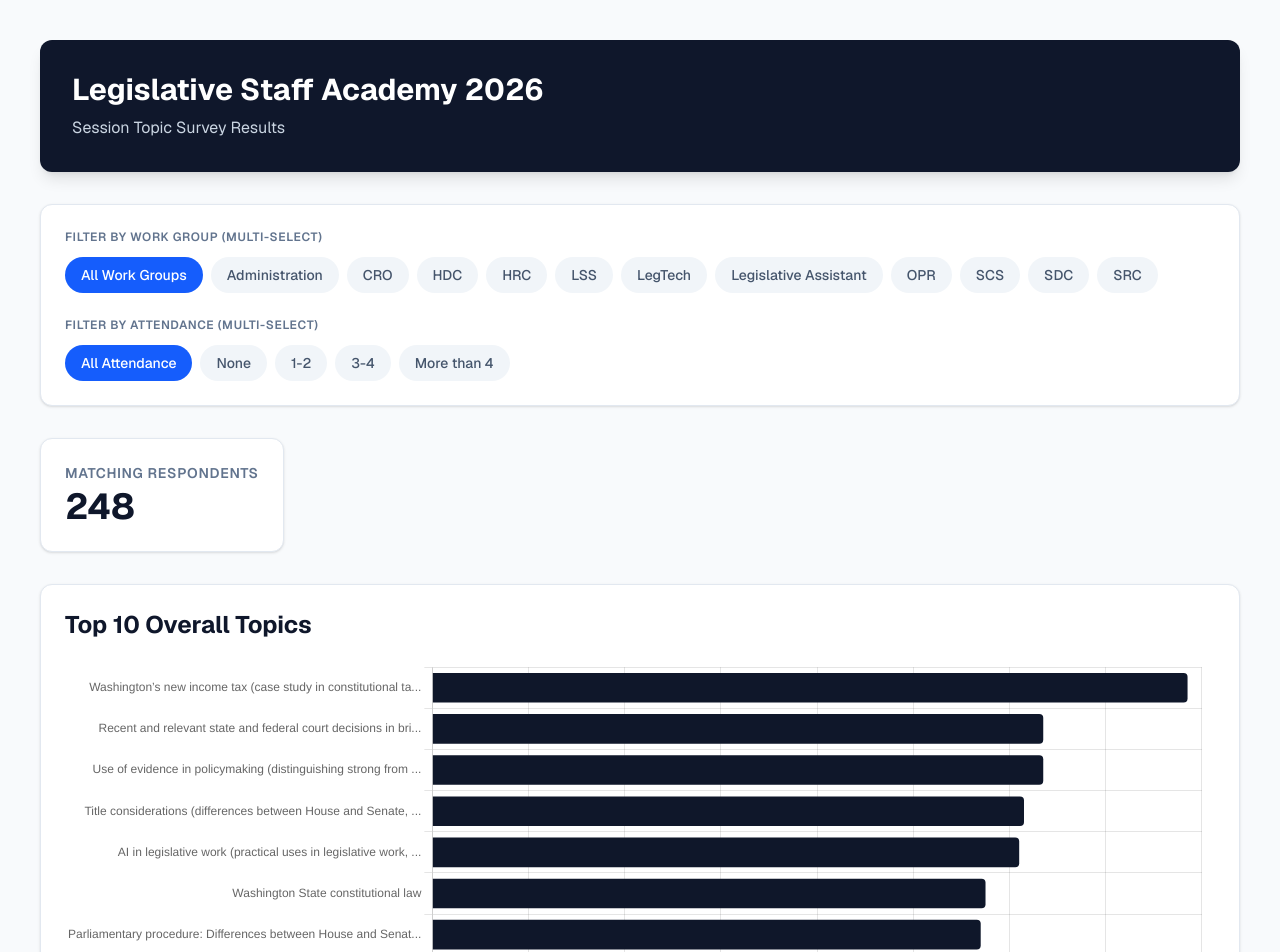
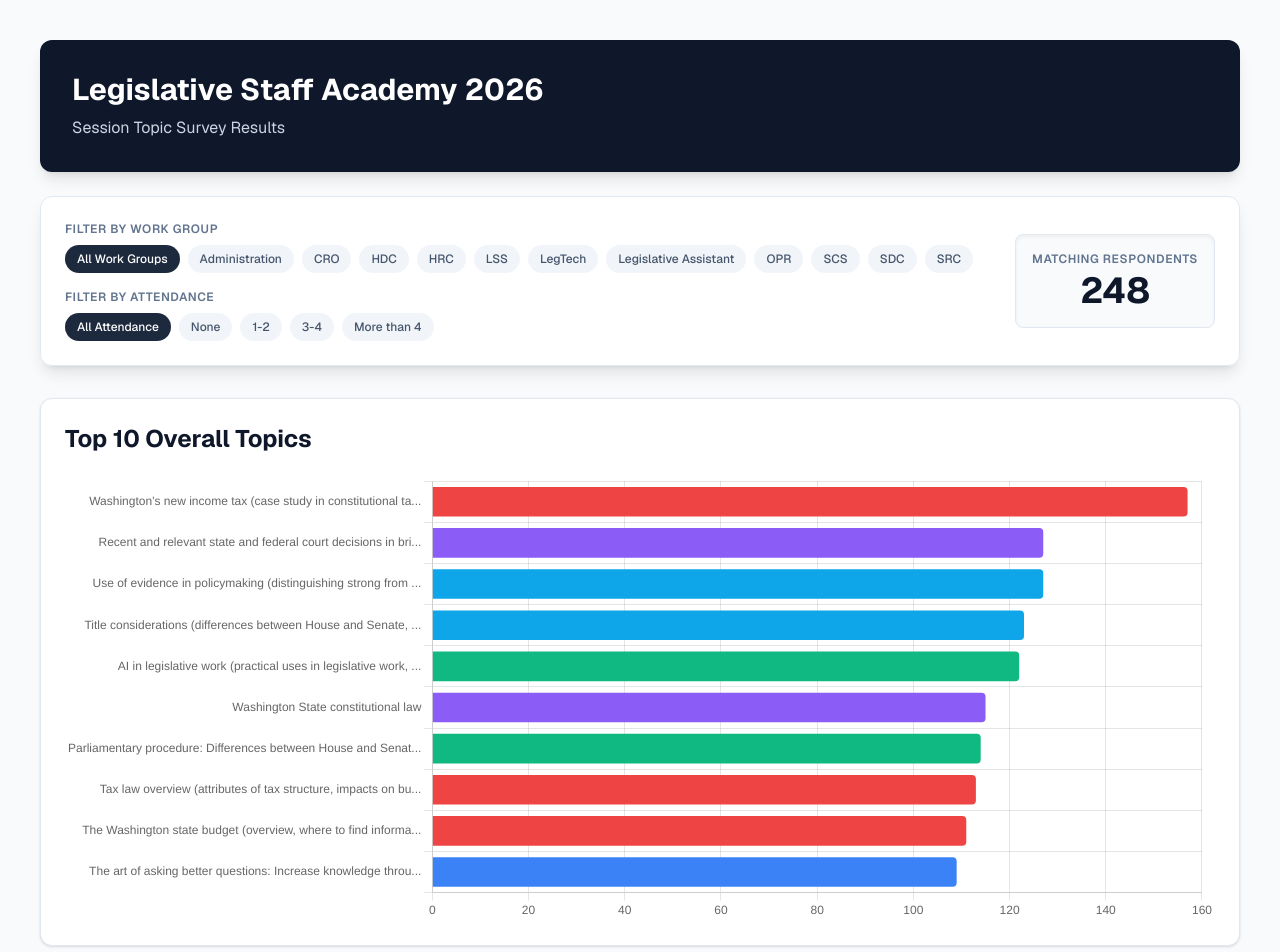
Before and after one commit to sspdak/lsa-dashboard, a Next.js app: page /lsa-survey in a window 1280 px wide. Shown: the top 952 px of the page. Built offline with nearby package versions, Linux system fonts and the light colour scheme.

Commit message:
Update layout: sticky filters and category colors

```diff
--- a/app/lsa-survey/page.tsx
+++ b/app/lsa-survey/page.tsx
@@ -6,16 +6,18 @@ import { Bar } from 'react-chartjs-2';
 
 ChartJS.register(Tooltip, Legend, CategoryScale, LinearScale, BarElement);
 
+// We've added specific colors to each category
 const CATEGORIES = [
-  { id: 'genProf', title: 'General Professional Development' },
-  { id: 'legProc', title: 'Legislative Process and Environment' },
-  { id: 'policy', title: 'Policy and Issue Areas' },
-  { id: 'budget', title: 'Budget and Fiscal Policy' },
-  { id: 'legal', title: 'Legal Foundations' },
-  { id: 'research', title: 'Research and Drafting' }
+  { id: 'genProf', title: 'General Professional Development', color: '#3b82f6' }, // Blue
+  { id: 'legProc', title: 'Legislative Process and Environment', color: '#10b981' }, // Emerald
+  { id: 'policy', title: 'Policy and Issue Areas', color: '#f59e0b' }, // Amber
+  { id: 'budget', title: 'Budget and Fiscal Policy', color: '#ef4444' }, // Red
+  { id: 'legal', title: 'Legal Foundations', color: '#8b5cf6' }, // Violet
+  { id: 'research', title: 'Research and Drafting', color: '#0ea5e9' } // Sky
 ];
 
-const COLORS = ['#0f172a', '#3b82f6', '#0ea5e9', '#6366f1', '#8b5cf6', '#cbd5e1'];
+// Fallback colors for when comparing multiple workgroups side-by-side
+const COMPARE_COLORS = ['#0f172a', '#64748b', '#94a3b8', '#cbd5e1'];
 
 export default function PublicDashboard() {
   const [data, setData] = useState<any[]>([]);
@@ -41,6 +43,21 @@ export default function PublicDashboard() {
   const rawAttendance = Array.from(new Set(data.map(d => d.attendance))).filter(Boolean);
   const attendanceOrder = ["None", "1-2", "3-4", "More than 4"];
   const sortedAttendance = attendanceOrder.filter(a => rawAttendance.includes(a));
+
+  // Build a map of Topic -> Category ID so we can color the overall chart correctly
+  const topicCategoryMap: Record<string, string> = {};
+  data.forEach(row => {
+    if (row.categories) {
+      Object.entries(row.categories).forEach(([catId, catStr]) => {
+        if (typeof catStr === 'string') {
+          catStr.split(';').forEach(t => {
+            const cleanT = t.trim();
+            if (cleanT) topicCategoryMap[cleanT] = catId;
+          });
+        }
+      });
+    }
+  });
 
   // Toggle Logic for Multi-Select Filters
   const toggleSelection = (item: string, currentList: string[], setList: (val: string[]) => void) => {
@@ -123,15 +140,34 @@ export default function PublicDashboard() {
 
     if (topTopics.length === 0 || overallCounts[topTopics[0]] === 0) return null;
 
-    // 4. Build ChartJS Data
+    // 4. Build ChartJS Data and Colors
+    const isComparing = compareGroups.length > 1;
+
     const chartData = {
       labels: topTopics.map(t => t.length > (isOverall ? 60 : 40) ? t.substring(0, isOverall ? 60 : 40) + '...' : t),
-      datasets: compareGroups.map((g, index) => ({
+      datasets: compareGroups.map((g, index) => {
+
+        // Determine coloring based on context
+        let barColors: string | string[];
+        if (isComparing) {
+          barColors = COMPARE_COLORS[index % COMPARE_COLORS.length]; // Use neutral colors to distinguish workgroups
+        } else if (categoryId) {
+          barColors = CATEGORIES.find(c => c.id === categoryId)?.color || '#0f172a'; // Single category color
+        } else {
+          // Overall chart: color each bar by its respective parent category
+          barColors = topTopics.map(t => {
+            const catId = topicCategoryMap[t];
+            return CATEGORIES.find(c => c.id === catId)?.color || '#0f172a';
+          });
+        }
+
+        return {
           label: g,
           data: topTopics.map(t => groupCounts[g][t]),
-        backgroundColor: COLORS[index % COLORS.length],
+          backgroundColor: barColors,
           borderRadius: 4
-      }))
+        };
+      })
     };
 
     return (
@@ -144,7 +180,7 @@ export default function PublicDashboard() {
               maintainAspectRatio: false,
               indexAxis: 'y',
               plugins: {
-                legend: { display: compareGroups.length > 1, position: 'top' },
+                legend: { display: isComparing, position: 'top' },
                 tooltip: { callbacks: { title: (ctx) => topTopics[ctx[0].dataIndex] } }
               },
               scales: { x: { ticks: { precision: 0 } } }
@@ -158,19 +194,21 @@ export default function PublicDashboard() {
   return (
     <div className="min-h-screen bg-slate-50 text-slate-800 p-6 md:p-10 font-sans">
       <div className="max-w-7xl mx-auto">
-        <header className="mb-8 p-8 bg-slate-900 rounded-xl shadow-lg text-white">
+        <header className="mb-6 p-8 bg-slate-900 rounded-xl shadow-lg text-white">
           <h1 className="text-3xl font-bold mb-2">Legislative Staff Academy 2026</h1>
           <p className="text-slate-300">Session Topic Survey Results</p>
         </header>
 
-        {/* Filters */}
-        <div className="bg-white p-6 rounded-xl shadow-sm border border-slate-200 mb-8">
-          <div className="mb-6">
-            <span className="block text-xs font-semibold text-slate-500 uppercase tracking-wider mb-3">Filter by Work Group (Multi-Select)</span>
+        {/* Sticky Header: Merged Filters & Metrics */}
+        <div className="sticky top-4 z-50 bg-white/95 backdrop-blur-md p-6 rounded-xl shadow-lg border border-slate-200 mb-8 flex flex-col xl:flex-row gap-6 items-start xl:items-center justify-between transition-all">
+
+          <div className="flex-1 w-full flex flex-col gap-4">
+            <div>
+              <span className="block text-xs font-semibold text-slate-500 uppercase tracking-wider mb-2">Filter by Work Group</span>
               <div className="flex flex-wrap gap-2">
                 <button
                   onClick={() => toggleSelection("All", selectedWorkGroups, setSelectedWorkGroups)}
-                className={`px-4 py-2 rounded-full text-sm font-medium transition-colors ${selectedWorkGroups.includes("All") ? 'bg-blue-600 text-white' : 'bg-slate-100 text-slate-600 hover:bg-slate-200'}`}
+                  className={`px-3 py-1.5 rounded-full text-xs font-medium transition-colors ${selectedWorkGroups.includes("All") ? 'bg-slate-800 text-white' : 'bg-slate-100 text-slate-600 hover:bg-slate-200'}`}
                 >
                   All Work Groups
                 </button>
@@ -178,7 +216,7 @@ export default function PublicDashboard() {
                   <button
                     key={wg}
                     onClick={() => toggleSelection(wg, selectedWorkGroups, setSelectedWorkGroups)}
-                  className={`px-4 py-2 rounded-full text-sm font-medium transition-colors ${selectedWorkGroups.includes(wg) ? 'bg-blue-600 text-white' : 'bg-slate-100 text-slate-600 hover:bg-slate-200'}`}
+                    className={`px-3 py-1.5 rounded-full text-xs font-medium transition-colors ${selectedWorkGroups.includes(wg) ? 'bg-slate-800 text-white' : 'bg-slate-100 text-slate-600 hover:bg-slate-200'}`}
                   >
                     {wg}
                   </button>
@@ -187,11 +225,11 @@ export default function PublicDashboard() {
             </div>
 
             <div>
-            <span className="block text-xs font-semibold text-slate-500 uppercase tracking-wider mb-3">Filter by Attendance (Multi-Select)</span>
+              <span className="block text-xs font-semibold text-slate-500 uppercase tracking-wider mb-2">Filter by Attendance</span>
               <div className="flex flex-wrap gap-2">
                 <button
                   onClick={() => toggleSelection("All", selectedAttendance, setSelectedAttendance)}
-                className={`px-4 py-2 rounded-full text-sm font-medium transition-colors ${selectedAttendance.includes("All") ? 'bg-blue-600 text-white' : 'bg-slate-100 text-slate-600 hover:bg-slate-200'}`}
+                  className={`px-3 py-1.5 rounded-full text-xs font-medium transition-colors ${selectedAttendance.includes("All") ? 'bg-slate-800 text-white' : 'bg-slate-100 text-slate-600 hover:bg-slate-200'}`}
                 >
                   All Attendance
                 </button>
@@ -199,7 +237,7 @@ export default function PublicDashboard() {
                   <button
                     key={att}
                     onClick={() => toggleSelection(att, selectedAttendance, setSelectedAttendance)}
-                  className={`px-4 py-2 rounded-full text-sm font-medium transition-colors ${selectedAttendance.includes(att) ? 'bg-blue-600 text-white' : 'bg-slate-100 text-slate-600 hover:bg-slate-200'}`}
+                    className={`px-3 py-1.5 rounded-full text-xs font-medium transition-colors ${selectedAttendance.includes(att) ? 'bg-slate-800 text-white' : 'bg-slate-100 text-slate-600 hover:bg-slate-200'}`}
                   >
                     {att}
                   </button>
@@ -208,10 +246,10 @@ export default function PublicDashboard() {
             </div>
           </div>
 
-        {/* Metrics */}
-        <div className="mb-8 p-6 bg-white border border-slate-200 shadow-sm rounded-xl inline-block">
-          <p className="text-sm font-semibold text-slate-500 uppercase tracking-wider mb-1">Matching Respondents</p>
+          <div className="flex-shrink-0 w-full xl:w-auto bg-slate-50 border border-slate-200 p-4 rounded-lg text-center shadow-inner">
+            <p className="text-xs font-semibold text-slate-500 uppercase tracking-wider mb-1">Matching Respondents</p>
             <p className="text-4xl font-bold text-slate-900">{filteredData.length}</p>
+          </div>
         </div>
 
         {/* Overall Chart */}
```
Lines whose indentation alone changed are shown as unchanged.
